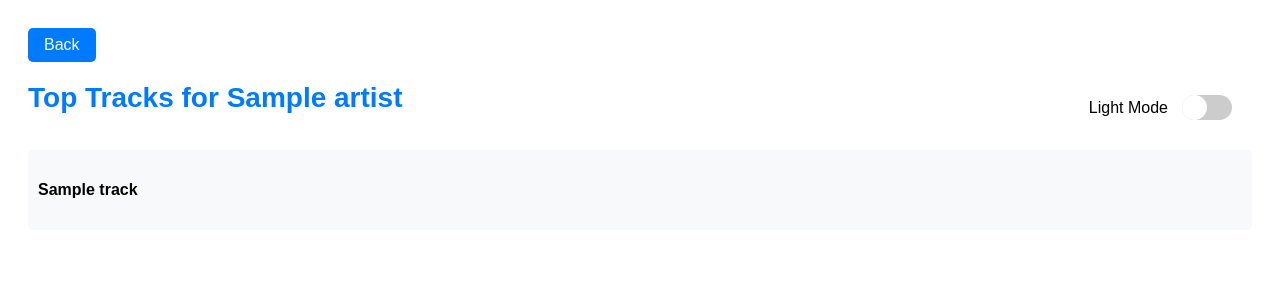
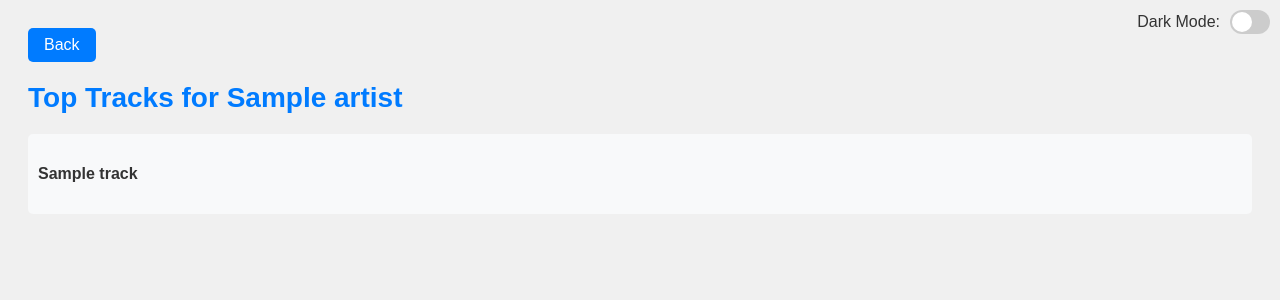
Before and after one commit to MooseFaceKilla/song-player-test, a Flask app: template templates/top_tracks.html in a window 1280 px wide. Shown: the top 300 px of the page. Run offline with Flask 3, Linux system fonts and the light colour scheme; the template is opened without the code that fills it: most values are stand-ins (such as "Sample title", 1, 10 or a date in 2020).

Commit message:
Update top_tracks.html

```diff
--- a/templates/top_tracks.html
+++ b/templates/top_tracks.html
@@ -1,72 +1,26 @@
 <!DOCTYPE html>
 <html lang="en">
+
 <head>
     <meta charset="UTF-8">
+    <meta http-equiv="X-UA-Compatible" content="IE=edge">
     <meta name="viewport" content="width=device-width, initial-scale=1.0">
     <title>Top Tracks</title>
     <style>
+        /* Default light mode styles */
         body {
             font-family: Arial, sans-serif;
             padding: 20px;
-            transition: background-color 0.3s ease, color 0.3s ease; /* Smooth transition for mode change */
-        }
-
-        .container {
-            display: flex;
-            justify-content: space-between;
-            align-items: center;
-            position: relative;
-        }
-
-        .mode-switch {
-            display: flex;
-            align-items: center;
-            color: #fff;
-            position: absolute;
-            top: 10px;
-            right: 10px; /* Adjusted position for top right corner */
-        }
-
-        .mode-switch input[type="checkbox"] {
-            appearance: none;
-            width: 50px;
-            height: 25px;
-            background-color: #ccc;
-            border-radius: 25px;
-            position: relative;
-            outline: none;
-            cursor: pointer;
-            margin-right: 10px;
-        }
-
-        .mode-switch input[type="checkbox"]::before {
-            content: "";
-            width: 25px;
-            height: 25px;
-            background-color: #fff;
-            border-radius: 50%;
-            position: absolute;
-            top: 0;
-            left: 0;
-            transform: translateX(0);
-            transition: transform 0.3s ease, background-color 0.3s ease; /* Smooth transition for mode switch */
-        }
-
-        .mode-switch input[type="checkbox"]:checked::before {
-            transform: translateX(25px); /* Slide to the right for dark mode */
-            background-color: #aaa; /* Grey color for slider circle in dark mode */
-        }
-
-        .mode-label {
-            margin-right: 10px;
-            color: #000; /* Black color for Light Mode text */
+            color: #333; /* Default text color */
+            background-color: #f0f0f0;
+            position: relative; /* Ensure proper positioning of switch */
         }
 
         h1 {
-            color: #007bff;
+            color: #007bff; /* Blue color for headings */
             font-size: 28px;
             margin-bottom: 20px;
-            margin-top: 0; /* Added margin top */
+            margin-top: 0;
         }
 
         ul {
@@ -80,12 +34,12 @@
             align-items: center;
             height: 60px;
             border-radius: 5px;
-            background-color: #f8f9fa; /* Light gray background in light mode */
+            background-color: #f8f9fa;
             padding: 10px;
         }
 
         li:hover {
-            background-color: #e9ecef; /* Lighter gray on hover */
+            background-color: #e9ecef;
         }
 
         .audio-wrapper {
@@ -99,6 +53,7 @@
 
         .song-name {
             font-weight: bold;
+            color: inherit; /* Inherit text color */
         }
 
         .go-back-button {
@@ -110,7 +65,7 @@
             border-radius: 5px;
             cursor: pointer;
             text-decoration: none;
-            margin-bottom: 20px; /* Moved margin from top to bottom */
+            margin-bottom: 20px;
             transition: background-color 0.3s ease;
         }
 
@@ -120,63 +75,169 @@
 
         /* Dark mode styles */
         body.dark-mode {
-            background-color: #1c1c1c; /* Dark background color */
-            color: #fff; /* Text color */
+            background-color: #333;
+            color: #fff; /* White text color in dark mode */
         }
 
-        body.dark-mode .mode-switch input[type="checkbox"] {
-            background-color: #666; /* Dark background for switch */
+        h1.dark-mode {
+            color: #007bff; /* Blue color for headings in dark mode */
         }
 
-        body.dark-mode .mode-switch input[type="checkbox"]::before {
-            background-color: #333; /* Dark color for switch slider */
+        .go-back-button.dark-mode {
+            background-color: #007bff;
         }
 
-        body.dark-mode .mode-switch input[type="checkbox"]:checked::before {
-            background-color: #aaa; /* Grey color for slider circle in dark mode */
+        ul.dark-mode {
+            background-color: #444; /* Darker background color for list items */
         }
 
-        body.dark-mode li {
-            background-color: #333; /* Dark background for song boxes */
-            color: #fff; /* Light text color for song names in dark mode */
+        li.dark-mode {
+            background-color: #555; /* Darker background color for list items */
+        }
+
+        li.dark-mode:hover {
+            background-color: #666; /* Darker background color on hover for list items */
+        }
+
+        .song-name.dark-mode {
+            color: #fff; /* White text color for song names in dark mode */
+        }
+
+        .audio-wrapper.dark-mode {
+            border: 1px solid #fff; /* White border for audio wrapper in dark mode */
+        }
+
+        /* Switch styles */
+        .switch-container {
+            position: fixed;
+            top: 10px;
+            right: 10px; /* Adjusted to top right corner */
+            display: flex;
+            align-items: center;
+            z-index: 1000; /* Ensure switch is above other content */
+        }
+
+        .switch-label {
+            margin-right: 10px;
+            color: #333; /* Default text color for switch label */
+        }
+
+        .switch {
+            position: relative;
+            display: inline-block;
+            width: 40px;
+            height: 24px;
+        }
+
+        .switch input {
+            opacity: 0;
+            width: 0;
+            height: 0;
+        }
+
+        .slider {
+            position: absolute;
+            cursor: pointer;
+            top: 0;
+            left: 0;
+            right: 0;
+            bottom: 0;
+            background-color: #ccc;
+            transition: .4s;
+            border-radius: 34px;
+        }
+
+        .slider:before {
+            position: absolute;
+            content: "";
+            height: 20px;
+            width: 20px;
+            left: 2px;
+            bottom: 2px;
+            background-color: white;
+            transition: .4s;
+            border-radius: 50%;
+        }
+
+        input:checked + .slider {
+            background-color: #007bff;
+        }
+
+        input:checked + .slider:before {
+            transform: translateX(16px);
+        }
+
+        .slider.round {
+            border-radius: 34px;
+        }
+
+        .slider.round:before {
+            border-radius: 50%;
         }
     </style>
 </head>
+
 <body>
-<!-- Moved the Go Back button above the title -->
+<div class="switch-container">
+    <span class="switch-label">Dark Mode:</span>
+    <label class="switch">
+        <input type="checkbox" id="modeSwitch">
+        <span class="slider round"></span>
+    </label>
+</div>
 <a href="javascript:history.back()" class="go-back-button">Back</a>
 <div class="container">
     <h1>Top Tracks for {{ artist }}</h1>
-    <div class="mode-switch">
-        <label class="mode-label" for="mode-toggle">Light Mode</label>
-        <input type="checkbox" id="mode-toggle">
-    </div>
 </div>
 <ul>
     {% for track in tracks %}
     <li>
         <span class="song-name">{{ track['name'] }}</span>
-        {% if track['preview_url'] %}<div class="audio-wrapper"><audio controls><source src="{{ track['preview_url'] }}" type="audio/mpeg"></audio></div>{% endif %}
+        {% if track['preview_url'] %}
+        <div class="audio-wrapper">
+            <audio controls>
+                <source src="{{ track['preview_url'] }}" type="audio/mpeg">
+            </audio>
+        </div>
+        {% endif %}
     </li>
     {% endfor %}
 </ul>
 
 <script>
-    const modeToggle = document.getElementById('mode-toggle');
-    const body = document.body;
+    // Function to toggle dark mode
+    function toggleDarkMode(isDark) {
+        document.body.classList.toggle('dark-mode', isDark);
+        document.querySelector('.go-back-button').classList.toggle('dark-mode', isDark);
+        document.querySelector('h1').classList.toggle('dark-mode', isDark);
+        document.querySelector('ul').classList.toggle('dark-mode', isDark);
+        document.querySelectorAll('li').forEach(item => {
+            item.classList.toggle('dark-mode', isDark);
+        });
+        document.querySelectorAll('.song-name').forEach(item => {
+            item.classList.toggle('dark-mode', isDark);
+        });
+        document.querySelectorAll('.audio-wrapper').forEach(item => {
+            item.classList.toggle('dark-mode', isDark);
+        });
 
-    modeToggle.addEventListener('change', () => {
-        body.classList.toggle('dark-mode', modeToggle.checked);
-        if (modeToggle.checked) {
-            document.querySelector('.mode-label').textContent = 'Dark Mode';
-            document.querySelector('.mode-label').style.color = '#fff'; // Dark mode text color
-            document.querySelector('.mode-switch input[type="checkbox"]::before').style.backgroundColor = '#333'; // Dark mode slider color
-        } else {
-            document.querySelector('.mode-label').textContent = 'Light Mode';
-            document.querySelector('.mode-label').style.color = '#000'; // Light mode text color
-            document.querySelector('.mode-switch input[type="checkbox"]::before').style.backgroundColor = '#fff'; // Light mode slider color
-        }
+        // Update the switch state
+        document.getElementById('modeSwitch').checked = isDark;
+    }
+
+    // Check and set initial dark mode preference
+    const userPrefersDark = window.matchMedia && window.matchMedia('(prefers-color-scheme: dark)').matches;
+    const storedTheme = localStorage.getItem('theme');
+    const isDarkMode = storedTheme === 'dark' || (!storedTheme && userPrefersDark);
+    toggleDarkMode(isDarkMode);
+
+    // Event listener for the switch
+    document.getElementById('modeSwitch').addEventListener('change', function() {
+        const isDark = this.checked;
+        toggleDarkMode(isDark);
+        localStorage.setItem('theme', isDark ? 'dark' : 'light');
     });
 </script>
 </body>
+
 </html>
```
